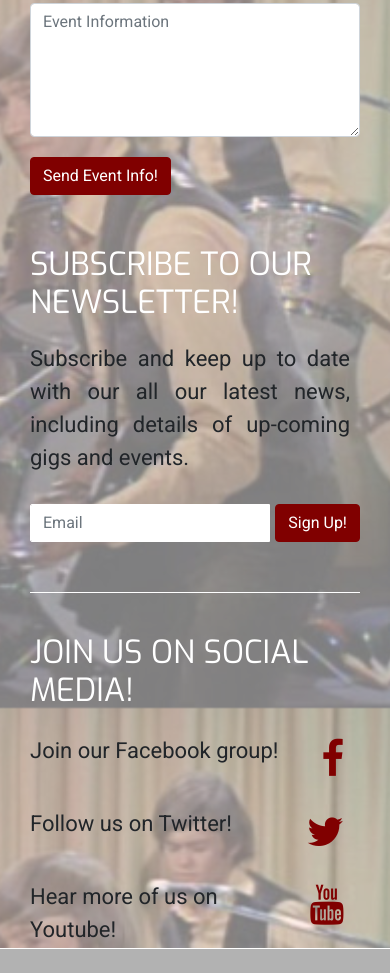
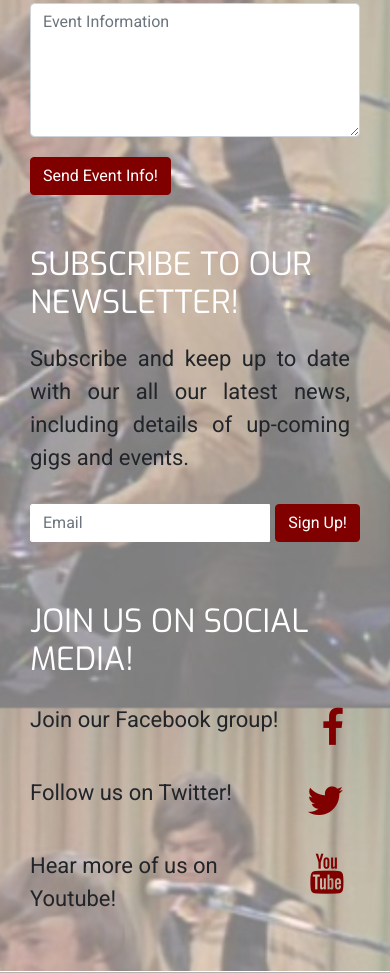
Before and after one commit to shanecoen/the-monkees-project, a plain HTML site: page contact.html in a window 390 px wide. Shown: the part 980-1953 px from the top of the page. Drawn offline with nearby package versions, Linux system fonts and the light colour scheme.

Commit message:
edited contact page content

```diff
--- a/assets/css/style.css
+++ b/assets/css/style.css
@@ -376,8 +376,7 @@ audio {
 
 .contact-social-media {
     background-color: transparent;
-    padding-top: 20px;
-}
+    padding-top: 20px;}
 
 .contact-logo {
     height: 55px;
@@ -516,3 +515,12 @@ audio {
     opacity: 0.8;
     }
 }
+
+@media screen and (min-width: 0px) and (max-width: 768px) {
+    .contact-social-media {
+        padding-bottom: 30px;}
+
+    .contact-newsletter {
+        border-bottom: none;
+        padding-bottom: 0;}
+}
--- a/contact.html
+++ b/contact.html
@@ -44,14 +44,12 @@
         <div class="row contact-page-wrapper">
 
                  <div class="contact-form col-xs-12 col-md-6 col-xl-6">
-
                     <div>
                         <h3 class="h3-contact">Book Us for your event!</h3>
                         <p class="contact-text"><strong>Please fill out form below leaving as much detail as possible
                         as we will get back to you very soon! And don't worry we won't share your information with any third
                         parties, that's not how we (rock n') roll!!
                         </strong></p>
-
                     </div>
 
                     <div class="contact-event-form">
@@ -83,22 +81,19 @@
           			    <div class="contact-social-media">
           			    <h3 class="h3-contact">Join Us On social Media!</h3>
           			    <ul class="list-group">
-
                       <li class="list-group-item list-contact-edit">
                         <div class="d-flex justify-content-between social-media-div">
                           <p class="contact-text2">Join our Facebook group!<p>
                           <a class="navbar-brand" href="https://www.facebook.com/TheMonkees/" target="_blank"><i class="fa fa-facebook social-icons-contact"></i></a>
                         </div>
                       </li>
-
                       <li class="list-group-item list-contact-edit">
                         <div class="d-flex justify-content-between social-media-div">
                           <p class="contact-text2">Follow us on Twitter!<p>
                           <a class="navbar-brand" href="https://twitter.com/MonkeesOfficial" target="_blank"><i class="fa fa-twitter social-icons-contact"></i></a>
                         </div>
                       </li>
-
-                      <li class="list-group-item list-contact-edit">
+                      <li class="list-group-item list-contact-edit mb-4">
                         <div class="d-flex justify-content-between social-media-div">
                           <p class="contact-text2">Hear more of us on Youtube!<p>
                           <a class="navbar-brand" href="https://www.youtube.com/user/themonkees" target="_blank"><i class="fa fa-youtube social-icons-contact"></i></a>
@@ -107,15 +102,8 @@
                     </ul>
                     </div>
                 </div>
-
-
-
-
-
            </div>
     </section>
-
-
 
     <footer class="container-fluid footer-one">
 
```
